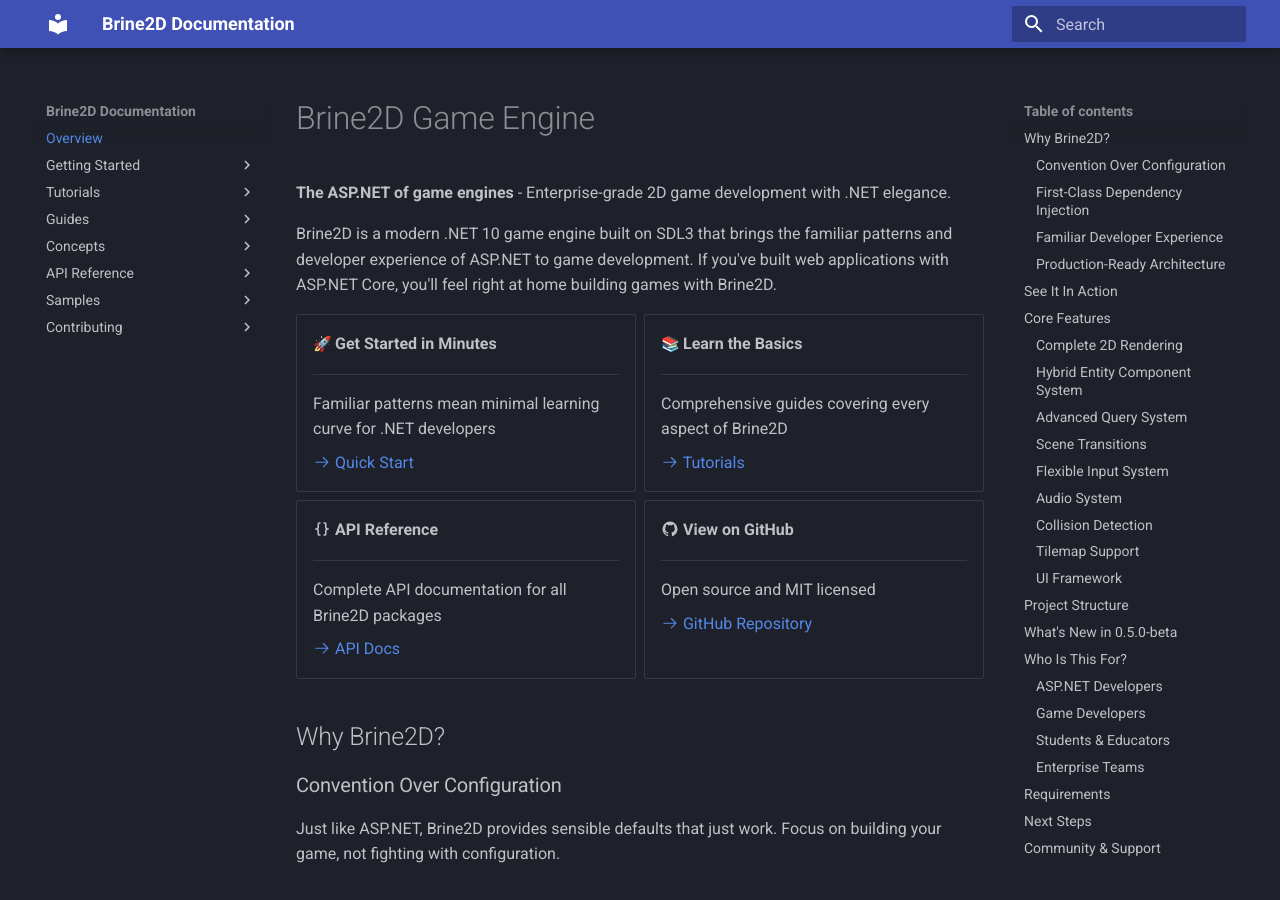
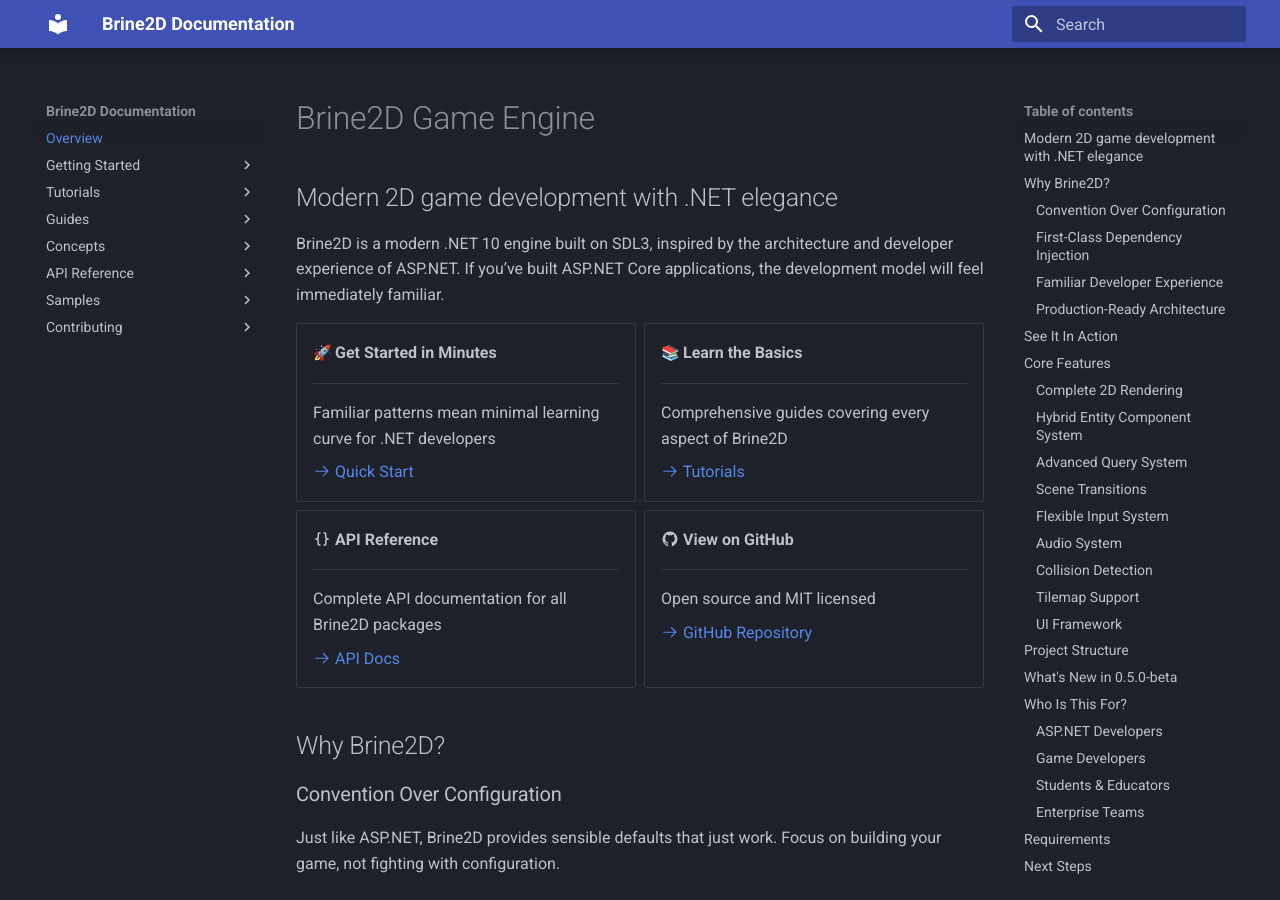
Before and after one commit to CrazyPickleStudios/Brine2D-Documentation, an MkDocs documentation site: the page built from docs/index.md, in a window 1280 px wide and 900 px high. Built offline with MkDocs 1.6.1 and Material for MkDocs 9.7.7, drawn with Linux system fonts in a browser that asks for light colours; nearby versions of some CDN libraries; emoji names are drawn with the system emoji font; some of the changed text lies outside the part shown.

Commit message:
Fixing the tone of the home page a little.

```diff
--- a/docs/index.md
+++ b/docs/index.md
@@ -4,9 +4,9 @@
 
 # Brine2D Game Engine
 
-**The ASP.NET of game engines** - Enterprise-grade 2D game development with .NET elegance.
+## Modern 2D game development with .NET elegance
 
-Brine2D is a modern .NET 10 game engine built on SDL3 that brings the familiar patterns and developer experience of ASP.NET to game development. If you've built web applications with ASP.NET Core, you'll feel right at home building games with Brine2D.
+Brine2D is a modern .NET 10 engine built on SDL3, inspired by the architecture and developer experience of ASP.NET. If you’ve built ASP.NET Core applications, the development model will feel immediately familiar.
 
 <div class="grid cards" markdown>
 
@@ -255,7 +255,7 @@
 You already know the patterns. Now build games with them.
 
 ### **Game Developers**
-Get enterprise-grade architecture without the boilerplate.
+Build games on a modern, maintainable .NET architecture.
 
 ### **Students & Educators**
 Learn game development with familiar .NET patterns.
```
